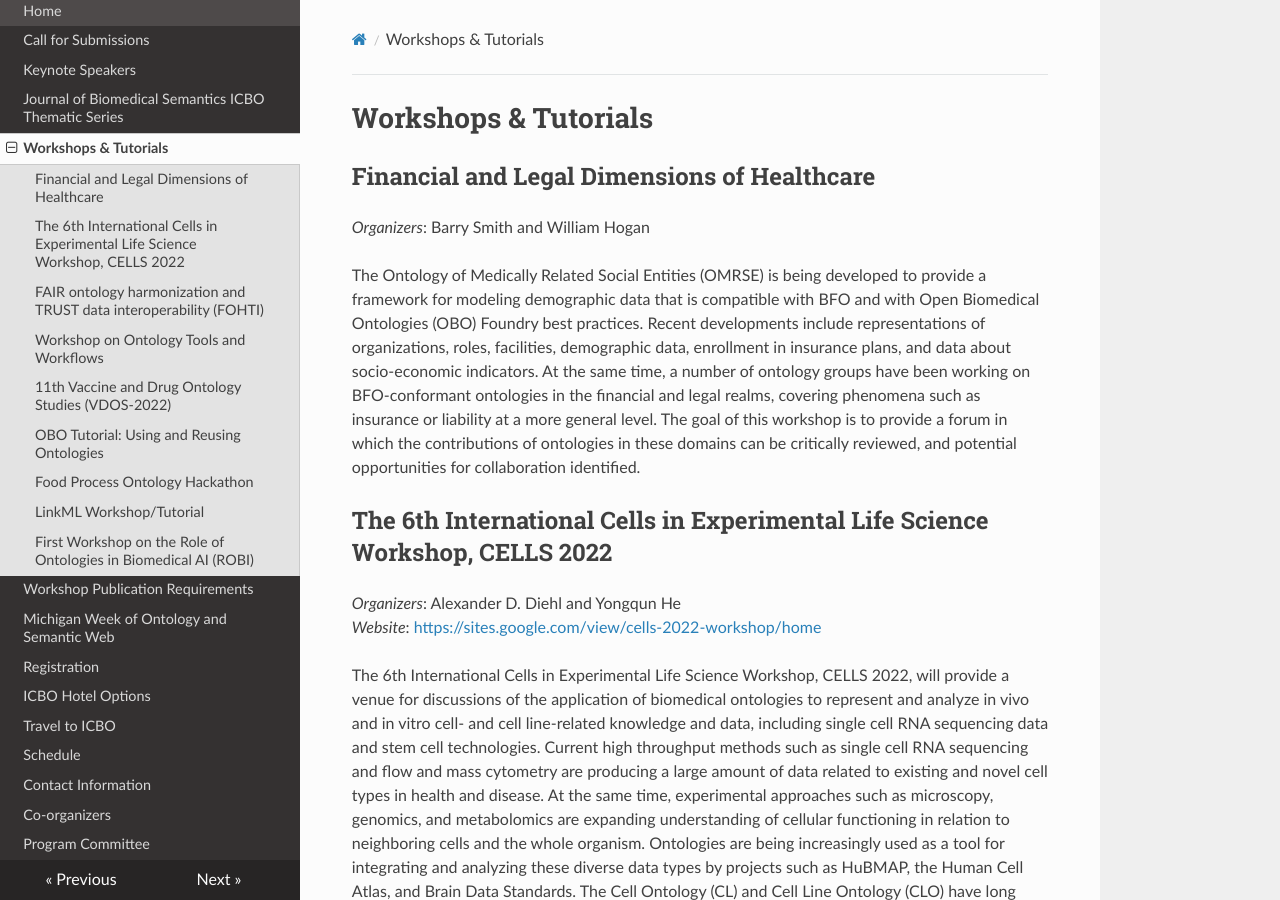
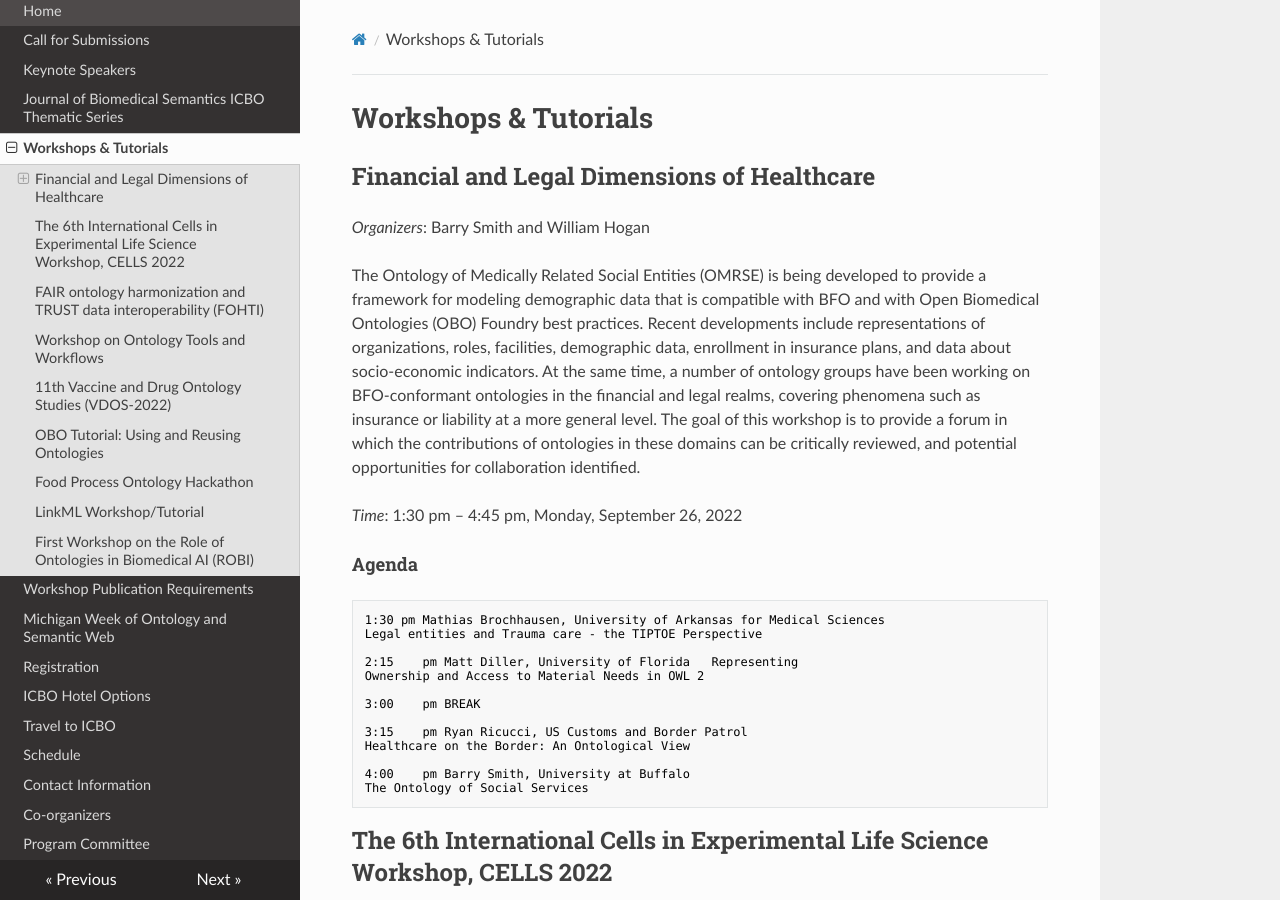
Before and after one commit to johnbeve/BFO-Organization, an MkDocs documentation site: the page built from docs/workshops-and-tutorials.md, in a window 1280 px wide and 900 px high. Built offline with MkDocs 1.6.1, drawn with Linux system fonts in a browser that asks for light colours; nearby versions of some CDN libraries.

Commit message:
Update workshops-and-tutorials.md

````diff
--- a/docs/workshops-and-tutorials.md
+++ b/docs/workshops-and-tutorials.md
@@ -4,6 +4,25 @@
 *Organizers*: Barry Smith and William Hogan
 
 The Ontology of Medically Related Social Entities (OMRSE) is being developed to provide a framework for modeling demographic data that is compatible with BFO and with Open Biomedical Ontologies (OBO) Foundry best practices. Recent developments include representations of organizations, roles, facilities, demographic data, enrollment in insurance plans, and data about socio-economic indicators. At the same time, a number of ontology groups have been working on BFO-conformant ontologies in the financial and legal realms, covering phenomena such as insurance or liability at a more general level. The goal of this workshop is to provide a forum in which the contributions of ontologies in these domains can be critically reviewed, and potential opportunities for collaboration identified.
+
+*Time*: 1:30 pm – 4:45 pm, Monday, September 26, 2022
+
+#### Agenda
+```txt
+1:30 pm Mathias Brochhausen, University of Arkansas for Medical Sciences
+Legal entities and Trauma care - the TIPTOE Perspective
+
+2:15	pm Matt Diller, University of Florida	Representing
+Ownership and Access to Material Needs in OWL 2
+
+3:00	pm BREAK
+
+3:15	pm Ryan Ricucci, US Customs and Border Patrol
+Healthcare on the Border: An Ontological View
+
+4:00	pm Barry Smith, University at Buffalo
+The Ontology of Social Services
+```
 
 ## The 6th International Cells in Experimental Life Science Workshop, CELLS 2022
 *Organizers*: Alexander D. Diehl and Yongqun He
````
